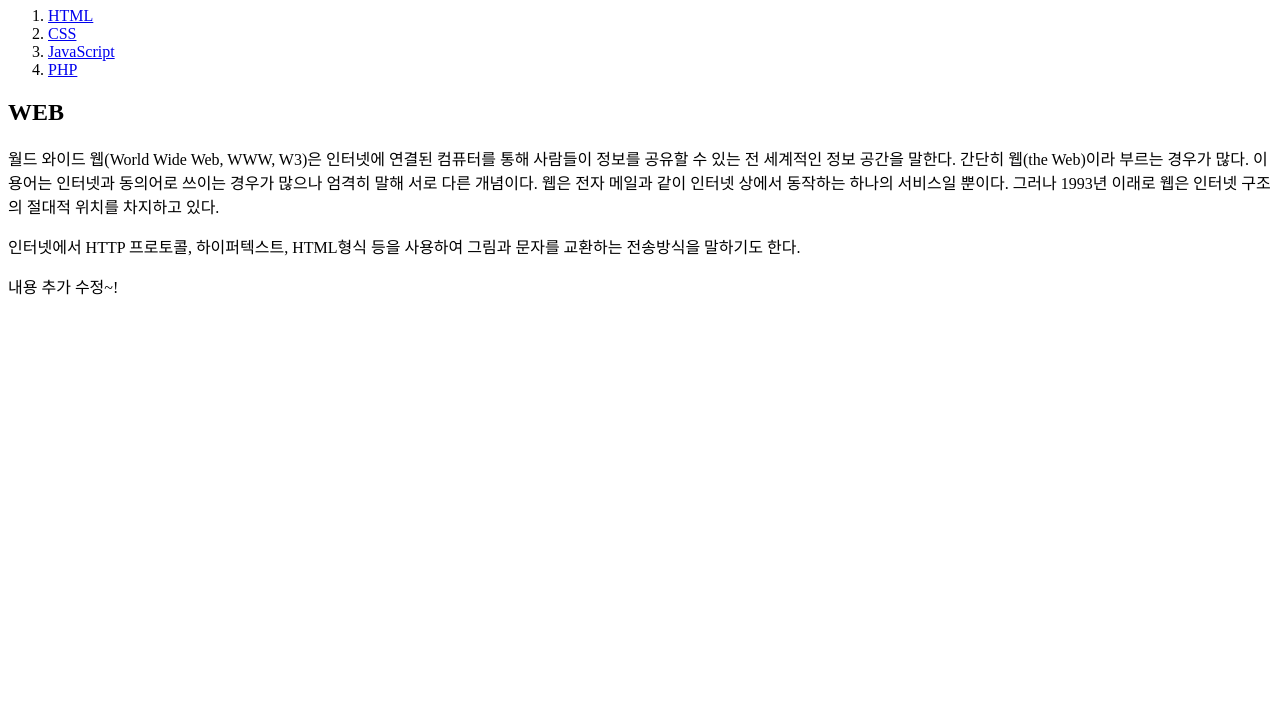
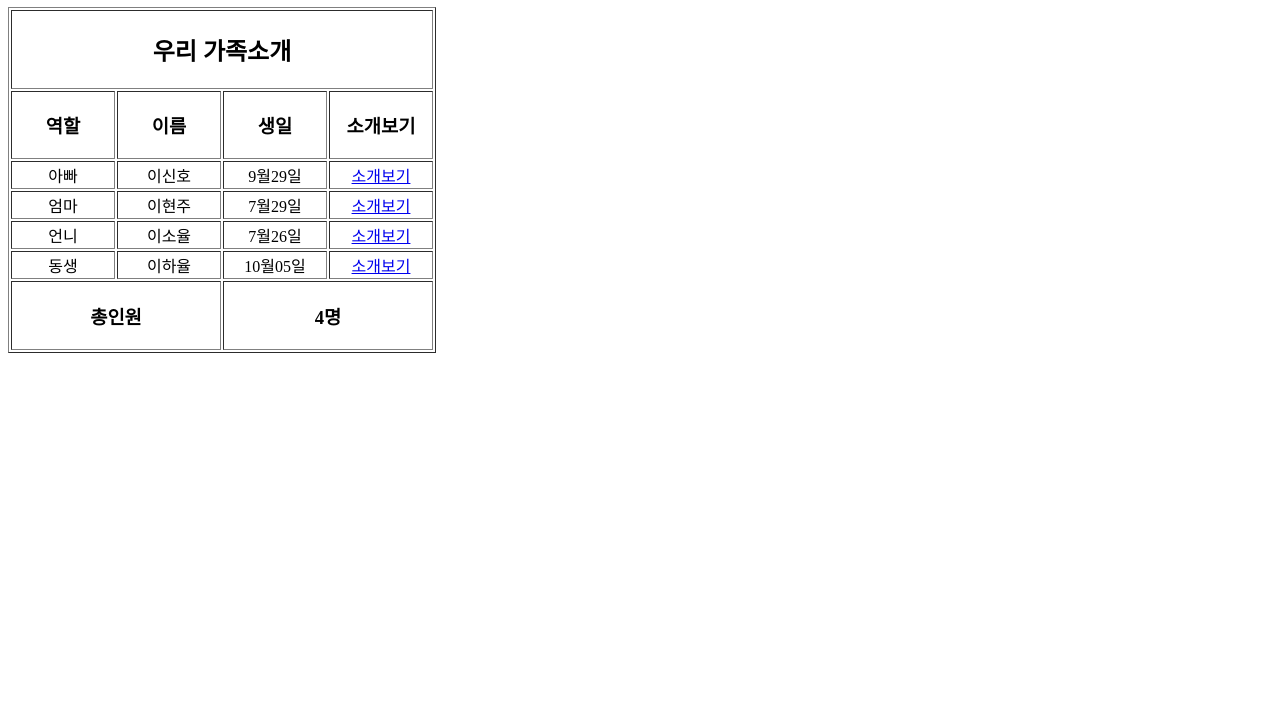
Before and after one commit to foreveruni/family, a plain HTML site: page index.html in a window 1280 px wide. Shown: the part 73-800 px from the top of the page. Drawn offline with Linux system fonts and the light colour scheme.

Commit message:
fix index file

```diff
--- a/index.html
+++ b/index.html
@@ -1,24 +1,52 @@
 <!DOCTYPE html>
 <html>
-<head>
-  <title>Web1-Welcome</title>
-  <meta charset="utf-8">
-</head>
-<body>
-  <H1><A href="index.html">WEB</a></h1>
-  <ol>
-    <li><A href="1.html">HTML</a></li>
-    <li><A href="2.html">CSS</a></li>
-    <li><A href="3.html">JavaScript</a></li>
-    <li><A href="4.html">PHP</a></li>
-  </ol>
-<h2>WEB</h2>
-<P>월드 와이드 웹(World Wide Web, WWW, W3)은 인터넷에 연결된 컴퓨터를 통해 사람들이 정보를 공유할 수 있는 전 세계적인 정보 공간을 말한다. 간단히 웹(the Web)이라 부르는 경우가 많다. 이 용어는 인터넷과 동의어로 쓰이는 경우가 많으나 엄격히 말해 서로 다른 개념이다. 웹은 전자 메일과 같이 인터넷 상에서 동작하는 하나의 서비스일 뿐이다. 그러나 1993년 이래로 웹은 인터넷 구조의 절대적 위치를 차지하고 있다.</p>
-
-<p>인터넷에서 HTTP 프로토콜, 하이퍼텍스트, HTML형식 등을 사용하여 그림과 문자를 교환하는 전송방식을 말하기도 한다.</P>
+  <head>
+    <meta charset="utf-8">
+    <title>Intro-Family</title>
+  </head>
+  <body>
+    <h1>Introduce my family</h1>
+      <table border="1">
+        <tr>
+          <td colspan="4" align="center"><h2>우리 가족소개</h2></td>
+        </tr>
+        <tr>
+          <td width="100" align="center"><h3>역할</h3></td>
+          <td width="100" align="center"><h3>이름</h3></td>
+          <td width="100" align="center"><h3>생일</h3></td>
+          <td width="100" align="center"><h3>소개보기</h3></td>
+        </tr>
+        <tr>
+          <td align="center">아빠</td>
+          <td align="center">이신호</td>
+          <td align="center">9월29일</td>
+          <td align="center"><a href="dad.html">소개보기</a></td>
+        </tr>
+        <tr>
+          <td align="center">엄마</td>
+          <td align="center">이현주</td>
+          <td align="center">7월29일</td>
+          <td align="center"><a href="mom.html">소개보기</a></td>
+        </tr>
+        <tr>
+          <td align="center">언니</td>
+          <td align="center">이소율</td>
+          <td align="center">7월26일</td>
+          <td align="center"><a href="1st.html">소개보기</a></td>
+        </tr>
+        <tr>
+          <td align="center">동생</td>
+          <td align="center">이하율</td>
+          <td align="center">10월05일</td>
+          <td align="center"><a href="2nd.html">소개보기</a></td>
+        </tr>
+        <tr>
+          <td colspan="2" align="center"><h3>총인원</h3></td>
+          <td colspan="2" align="center"><h3>4명</h3></td>
+        </tr>
+      </table>
 
 
-<p>내용 추가 수정~!</p>
 
-</body>
+  </body>
 </html>
```
